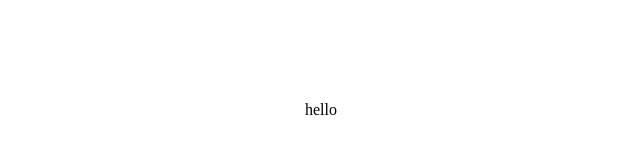
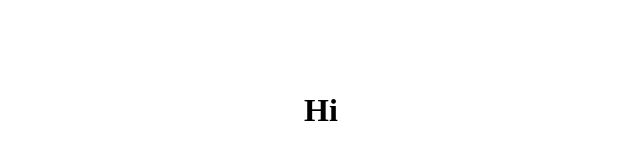
Before and after one commit to seohyeon1578/react-study-nomadcoder, a React (Create React App) app in the folder 10-kinds-hooks/: page / in a window 1280 px wide. Shown: the part 298-458 px from the top of the page, without its empty margins (319-959 px from the left). Built offline with nearby package versions, Linux system fonts and the light colour scheme.

Commit message:
useClick
useEffect에서 function을 return한다면 componentWillUnMount때 호출 된다.

```diff
--- a/10-kinds-hooks/src/App.js
+++ b/10-kinds-hooks/src/App.js
@@ -1,8 +1,9 @@
 import React from "react";
-import Count from "./components/Count";
-import Input from "./components/Input";
-import Tab from "./components/Tab";
-import Title from "./components/Title";
+import Click from "./components/click";
+import Count from "./components/count";
+import Input from "./components/input";
+import Tab from "./components/tab";
+import Title from "./components/title";
 
 function App() {
   return (
@@ -13,7 +14,8 @@
       {/* <Count/> */}
       {/* <Input /> */}
       {/* <Tab /> */}
-      <Title />
+      {/* <Title /> */}
+      <Click />
     </div>
   );
 };
--- /dev/null
+++ b/10-kinds-hooks/src/components/click.js
@@ -0,0 +1,14 @@
+import React from "react";
+import { useClick } from "../hooks/useClick";
+
+const Click = () => {
+  const sayHello = () => console.log("say hello")
+  const title = useClick(sayHello);
+  return(
+    <div>
+      <h1 ref={title}>Hi</h1>
+    </div>
+  );
+};
+
+export default Click;
--- /dev/null
+++ b/10-kinds-hooks/src/hooks/useClick.js
@@ -0,0 +1,17 @@
+import { useEffect, useRef } from "react"
+
+export const useClick = (onClick) => {
+  const element = useRef();
+  useEffect(() => {
+    if(element.current){
+      element.current.addEventListener('click', onClick);
+    }
+
+    return () => {
+      if(element.current){
+        element.current.removeEventListener('click', onClick);
+      }
+    }
+  }, [])
+  return element
+}
```
